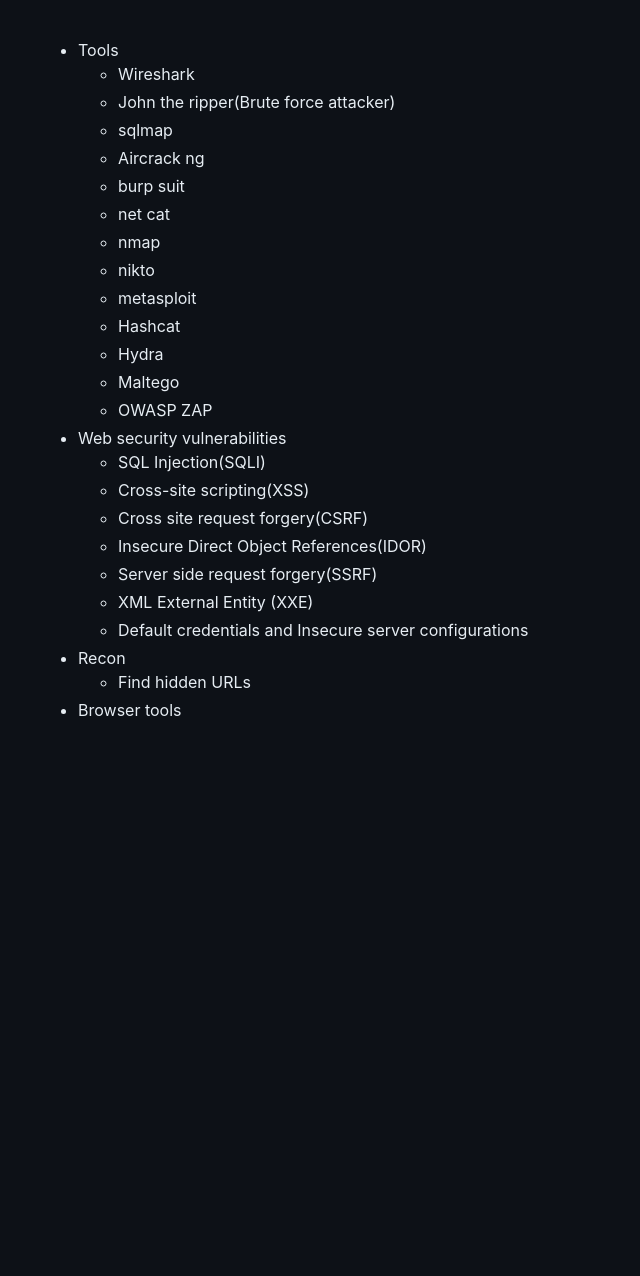
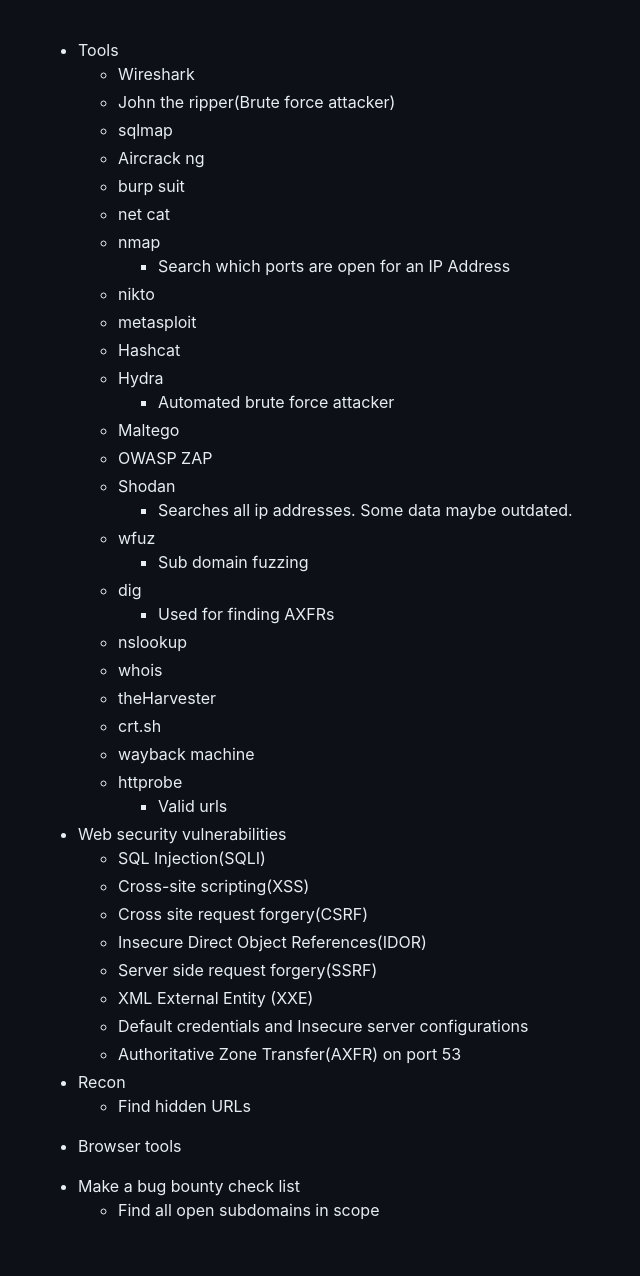
Before and after one commit to ryansheehy0/Cheat_Sheets, a Jekyll site: the page built from Bug_Bounties/cybersecurity_curriculum.md, in a window 1280 px wide. Shown: the whole page, without its empty margins (0-640 px from the left). Built offline with Jekyll 4.4.1, drawn with Linux system fonts in a browser that asks for light colours; our own code applies the rules of GitHub Pages for plain Markdown files; before the commit the page ends 900 px from its top, so only the background shows below that.

Commit message:
Updates some networking stuff and cybersecurity.

```diff
--- a/Bug_Bounties/cybersecurity_curriculum.md
+++ b/Bug_Bounties/cybersecurity_curriculum.md
@@ -6,12 +6,27 @@
 	- burp suit
 	- net cat
 	- nmap
+		- Search which ports are open for an IP Address
 	- nikto
 	- metasploit
 	- Hashcat
 	- Hydra
+		- Automated brute force attacker
 	- Maltego
 	- OWASP ZAP
+	- Shodan
+		- Searches all ip addresses. Some data maybe outdated.
+	- wfuz
+		- Sub domain fuzzing
+	- dig
+		- Used for finding AXFRs
+	- nslookup
+	- whois
+	- theHarvester
+	- crt.sh
+	- wayback machine
+	- httprobe
+		- Valid urls
 - Web security vulnerabilities
 	- SQL Injection(SQLI)
 	- Cross-site scripting(XSS)
@@ -20,6 +35,10 @@
 	- Server side request forgery(SSRF)
 	- XML External Entity (XXE)
 	- Default credentials and Insecure server configurations
+	- Authoritative Zone Transfer(AXFR) on port 53
 - Recon
 	- Find hidden URLs
 - Browser tools
+
+- Make a bug bounty check list
+	- Find all open subdomains in scope
```
Also changed, not shown: Bug_Bounties/assetfinder.md (+7 -26 lines), Bug_Bounties/shodan.md (added, +15 -0 lines), networking.md (+39 -7 lines).
